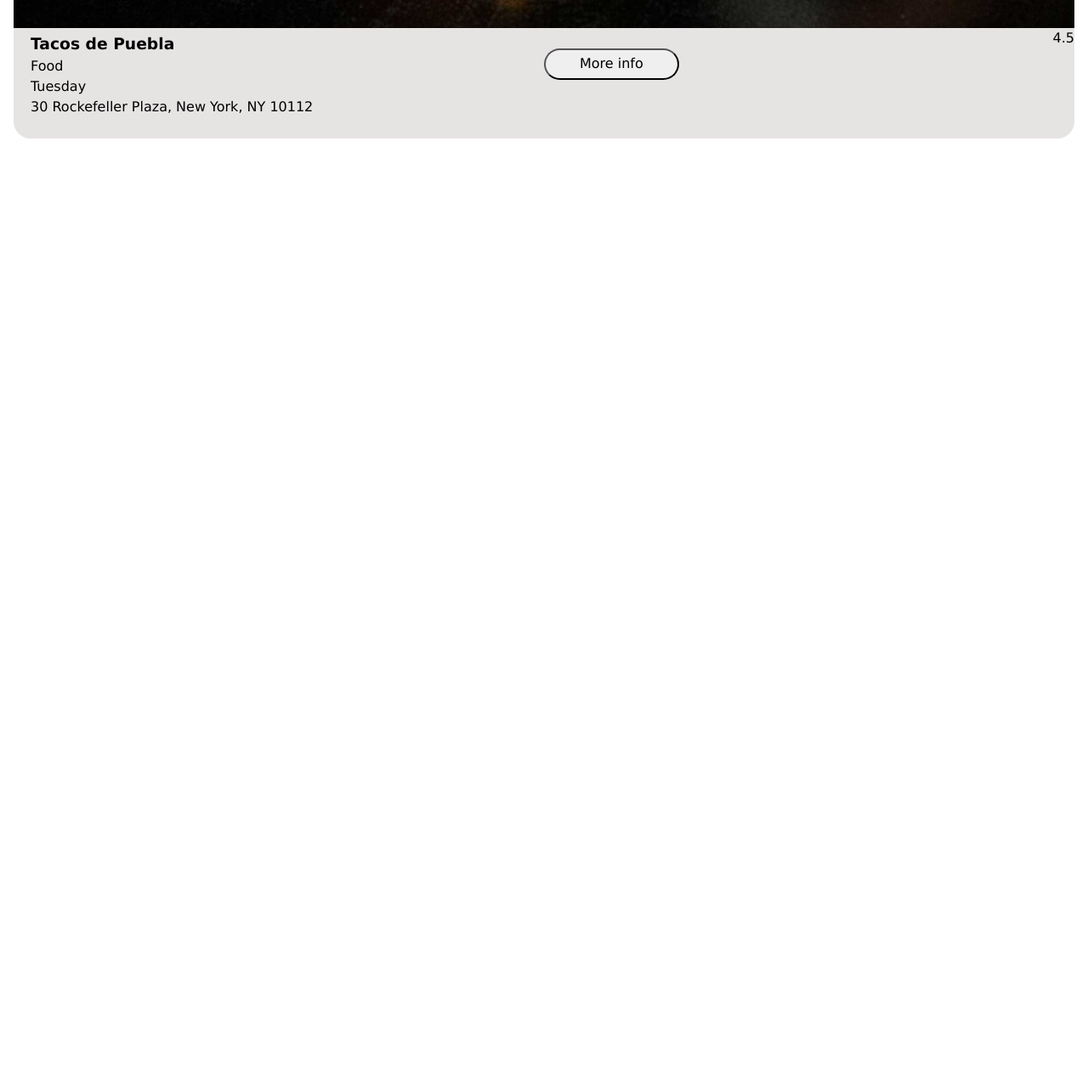
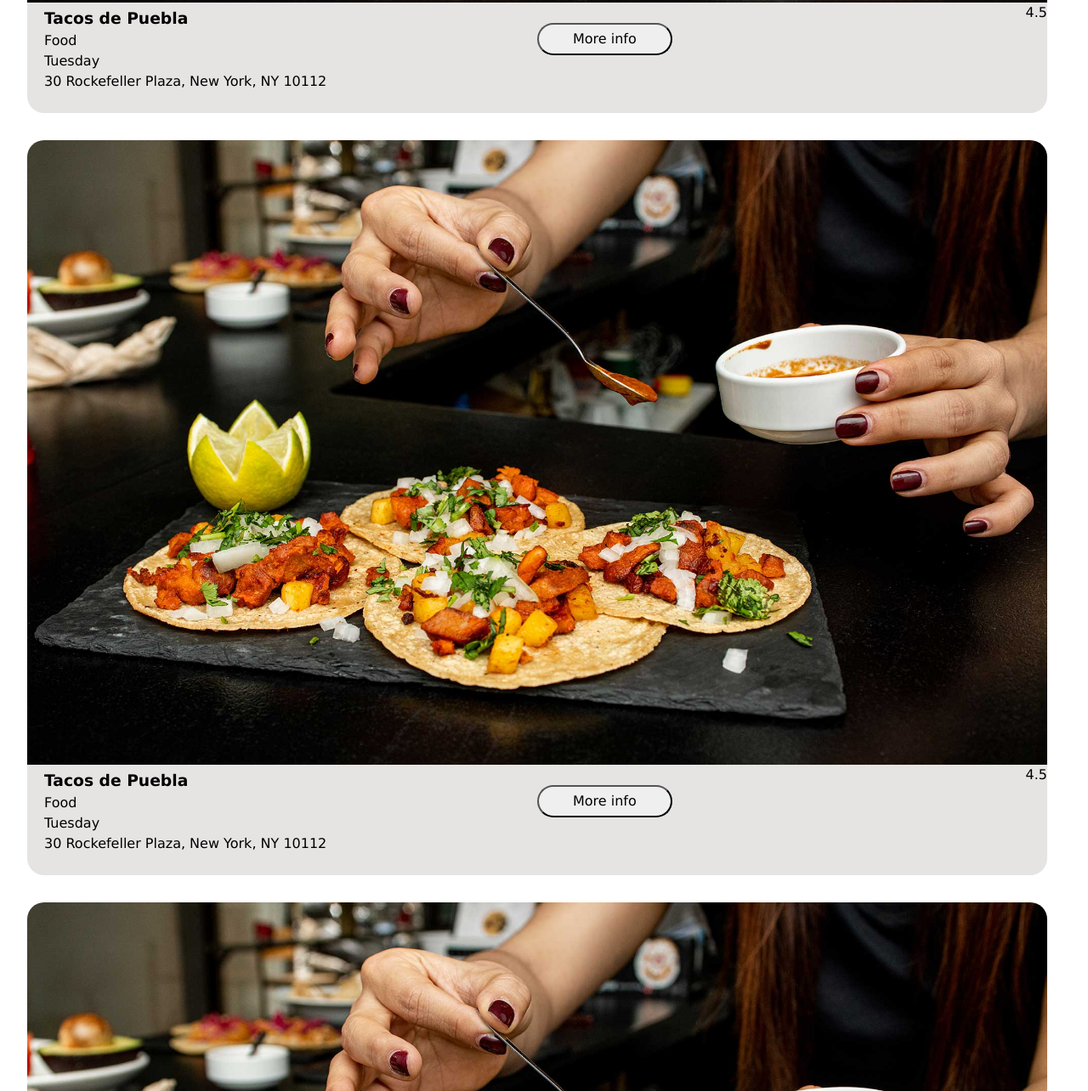
Before and after one commit to JesacaLin/GrubGoblin_FrontEnd, a plain HTML site: page index.html in a window 1280 px wide. Shown: the part 1516-2800 px from the top of the page at 85% size. Before the commit the page ends 1807 px from the top, so only its background shows below. Drawn offline with nearby package versions, Linux system fonts and the light colour scheme.

Commit message:
added more cards, spacing, scroll bar

```diff
--- a/css/style.css
+++ b/css/style.css
@@ -69,7 +69,10 @@ body {
   font-family: "Lucida Sans", "Lucida Sans Regular", "Lucida Grande",
     "Lucida Sans Unicode", Geneva, Verdana, sans-serif;
   list-style: none;
-  margin-bottom: 7rem;
+  /* grayed out for some reason */
+  scrollbar-gutter: none;
+  overflow-y: auto;
+  margin: 0 1rem 7rem 0;
 
   button {
     border-radius: 30px;
@@ -114,7 +117,7 @@ body {
 
     h4 {
       grid-area: h4;
-      padding: 4rem 0 1rem 0;
+      padding: 4rem 0 0.5rem 0;
     }
 
     #locate-me {
@@ -177,7 +180,7 @@ body {
         "img img"
         "detailsLeft detailsRight";
       background-color: rgb(230, 227, 227);
-      margin: 1rem;
+      margin: 2rem;
       border-radius: 20px;
       padding-bottom: 20px;
 
@@ -199,15 +202,11 @@ body {
           justify-self: end;
         }
 
-        #deal-card-info-button {
+        .deal-card-info-button {
           align-self: end;
           justify-self: end;
         }
       }
-
-      /* #deal-card-info-button {
-        justify-self: end;
-      } */
     }
   }
 
--- a/index.html
+++ b/index.html
@@ -19,7 +19,7 @@
       </div>
     </header>
     <main>
-      <h4>START YOUR SEARCH HERE</h4>
+      <h4>Start your search here!</h4>
       <section id="locate-me">
         <img
           src="assets/locate-me-icon.png"
@@ -40,8 +40,10 @@
         />
         <button type="submit">Search</button>
       </section>
+
+      <!-- REACH GOAL: <p class="deal-card-distance">distance from user</p> -->
       <section id="deals-section">
-        <h4>NEW DEALS FROM THE COMMUNITY</h4>
+        <h4>DEAL RESULTS</h4>
         <div class="filter">
           <i class="bi bi-sort-down"></i>
           <span>filter </span>
@@ -60,11 +62,54 @@
               <p class="deal-card-address">
                 30 Rockefeller Plaza, New York, NY 10112
               </p>
-              <!-- <p class="deal-card-distance">distance from user</p> -->
             </div>
             <div class="deal-card-details-right">
               <p class="deal-card-rating">4.5</p>
               <button type="button" id="deal-card-info-button">
+                More info
+              </button>
+            </div>
+          </article>
+
+          <article>
+            <img
+              src="assets/tacos.jpg"
+              class="deal-cards-image"
+              alt="a photo of tacos"
+            />
+            <div class="deal-card-details">
+              <h3 class="deal-card-name">Tacos de Puebla</h3>
+              <p class="deal-card-type">Food</p>
+              <p class="deal-card-availability">Tuesday</p>
+              <p class="deal-card-address">
+                30 Rockefeller Plaza, New York, NY 10112
+              </p>
+            </div>
+            <div class="deal-card-details-right">
+              <p class="deal-card-rating">4.5</p>
+              <button type="button" class="deal-card-info-button">
+                More info
+              </button>
+            </div>
+          </article>
+
+          <article>
+            <img
+              src="assets/tacos.jpg"
+              class="deal-cards-image"
+              alt="a photo of tacos"
+            />
+            <div class="deal-card-details">
+              <h3 class="deal-card-name">Tacos de Puebla</h3>
+              <p class="deal-card-type">Food</p>
+              <p class="deal-card-availability">Tuesday</p>
+              <p class="deal-card-address">
+                30 Rockefeller Plaza, New York, NY 10112
+              </p>
+            </div>
+            <div class="deal-card-details-right">
+              <p class="deal-card-rating">4.5</p>
+              <button type="button" class="deal-card-info-button">
                 More info
               </button>
             </div>
```
